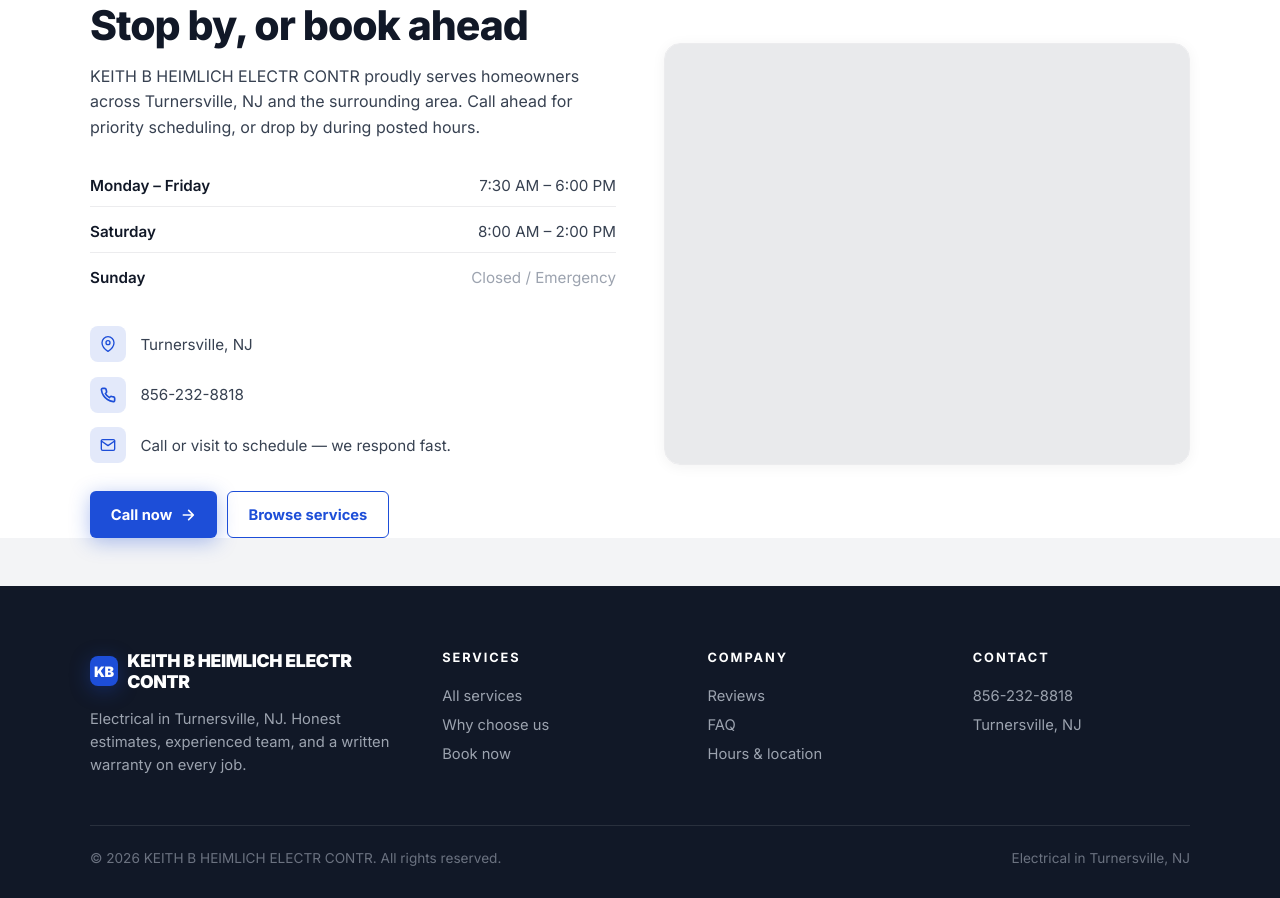
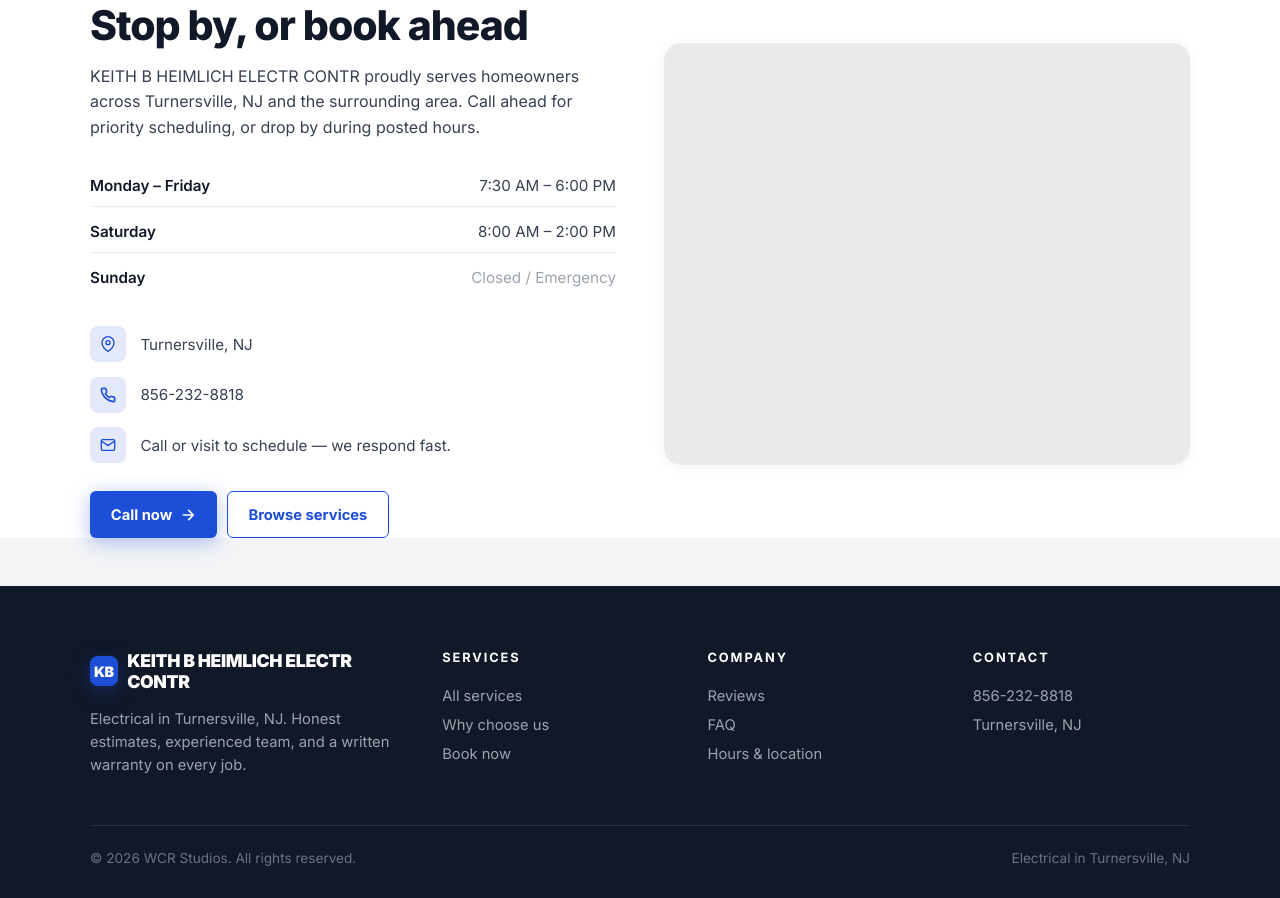
Before and after one commit to Wrenbjor/trades--keith-b-heimlich-electr-contr, a plain HTML site: page index.html in a window 1280 px wide. Shown: the part 4665-5563 px from the top of the page. Drawn offline with nearby package versions, Linux system fonts and the light colour scheme; no server answers.

Commit message:
Update site

```diff
--- a/index.html
+++ b/index.html
@@ -605,7 +605,7 @@
     </div>
   </div>
   <div class="foot-bottom">
-    <div>&copy; 2026 KEITH B HEIMLICH ELECTR CONTR. All rights reserved.</div>
+    <div>&copy; 2026 WCR Studios. All rights reserved.</div>
     <div>Electrical in Turnersville, NJ</div>
   </div>
 </footer>
```
